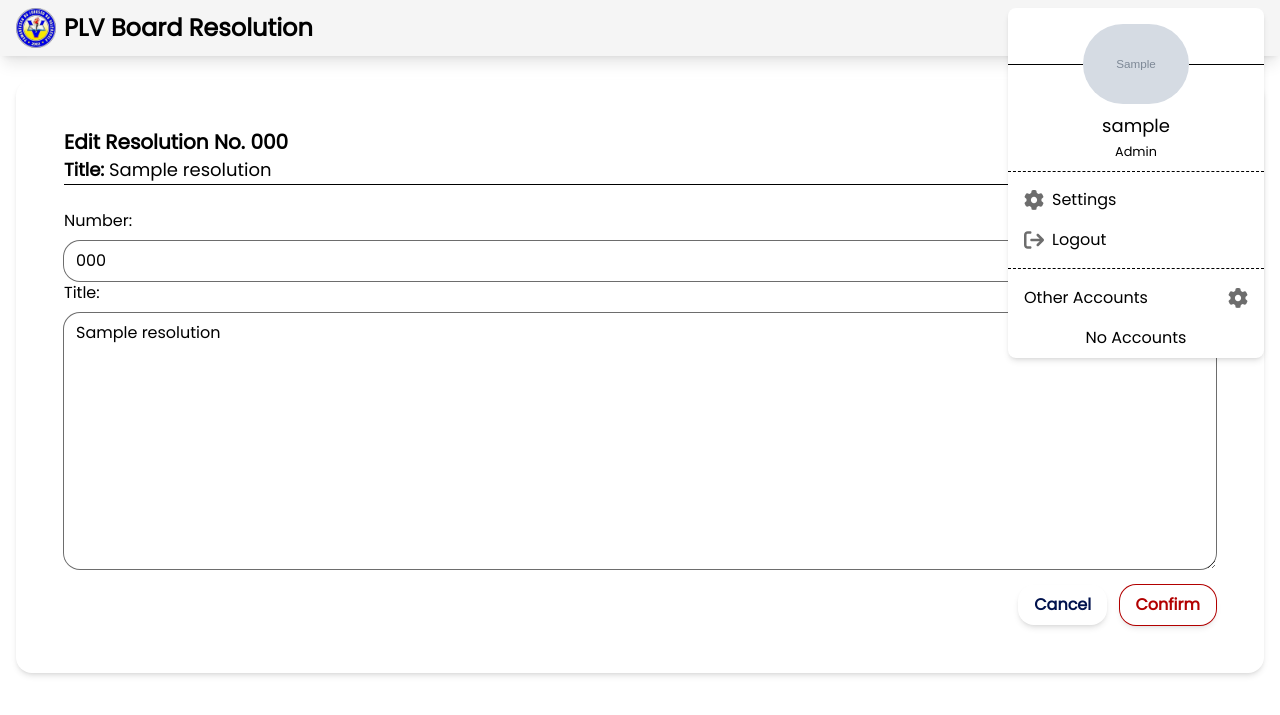
After one commit to christiankyle-ching/board_resolution_is, a Django app: page /resolution/1/edit/ in a window 1280 px wide, after a click that opens the changed part. The commit adds this page. Shown: the top 715 px of the page. Run offline with Django 4.2, Linux system fonts and the light colour scheme; a user stored in the database is signed in; tables that the repository leaves empty hold one stand-in row (values such as "Sample post"); grey boxes marked "Sample" are stand-in pictures; some libraries are stand-ins or nearby versions.

Commit message:
Add: Resolution Edit Page, Admin: User Edit Page

```diff
--- a/resolutions/templates/resolutions/certificate_detail.html
+++ b/resolutions/templates/resolutions/certificate_detail.html
@@ -57,14 +57,19 @@
 
         <div class="fixed bottom-6 right-6">
             <div class="flex flex-col gap-2">
+
+                {% if user.has_export_permissions %}
                 <a href="" class="button-primary">
                     <img src="{% static 'users/img/export.png' %}" alt="Edit" class="icon-sm">
                     <span>Export to PDF</span>
                 </a>
+                {% endif %}
+
                 <a href="{% url 'resolutions:cert_edit' certificate.pk %}" class="button">
                     <img src="{% static 'users/img/edit.png' %}" alt="Edit" class="icon-sm">
                     <span>Edit File</span>
                 </a>
+
                 <a href="{% url 'resolutions:cert_delete' certificate.pk %}" class="button-danger">
                     <img src="{% static 'users/img/trash.png' %}" alt="Delete" class="icon-sm">
                     <span>Delete File</span>
--- a/resolutions/templates/resolutions/index.html
+++ b/resolutions/templates/resolutions/index.html
@@ -40,7 +40,7 @@
                     </a>
 
                     <!-- Edit -->
-                    <a href="{% url 'resolutions:cert_edit' res.certificate.pk %}" class="button">
+                    <a href="{% url 'resolutions:res_edit' res.pk %}" class="button">
                         <img src="{% static 'users/img/edit.png' %}" alt="Edit" class="icon-sm">
                     </a>
 
--- /dev/null
+++ b/resolutions/templates/resolutions/resolution_edit.html
@@ -0,0 +1,27 @@
+{% extends 'base.html' %}
+
+{% load static %}
+
+{% block content %}
+
+<div class="card p-12">
+    <h4>Edit Resolution No. {{ resolution.number }}</h4>
+    <h5>
+        <b>Title:</b>
+        {{ resolution.title }}
+    </h5>
+    <hr>
+
+    <form method="POST" class="">
+        {% csrf_token %}
+
+        {{ form.as_p }}
+
+        <div class="text-right pt-4">
+            <button type="button" onclick="history.back()" class="button-transparent-primary">Cancel</button>
+            <button type="submit" class="button-danger ml-2">Confirm</button>
+        </div>
+    </form>
+</div>
+
+{% endblock %}
--- a/resolutions/urls.py
+++ b/resolutions/urls.py
@@ -17,6 +17,12 @@ urlpatterns = [
          views.CertificateDeleteView.as_view(), name='cert_delete'),
 
     # Resolution Views
+    path('resolution/<int:pk>/edit/',
+         views.ResolutionEditView.as_view(), name='res_edit'),
     path('resolution/<int:pk>/delete/',
          views.ResolutionDeleteView.as_view(), name='res_delete'),
+
+    # Certificate Image Views
+    path('certificate-image/<int:pk>/delete/',
+         views.CertificateImageDeleteView.as_view(), name='cert_image_delete'),
 ]
--- a/resolutions/views.py
+++ b/resolutions/views.py
@@ -32,52 +32,54 @@ class CertificateFormView(LoginRequiredMixin, View):
         })
 
     def post(self, request, pk=None):
-        # Get Form Values
-        date_approved = request.POST.get('date_approved')
-        res_nums = request.POST.getlist('resolution_numbers')
-        res_titles = request.POST.getlist('resolution_titles')
+        try:
+            # Get Form Values
+            date_approved = request.POST.get('date_approved')
+            res_nums = request.POST.getlist('resolution_numbers')
+            res_titles = request.POST.getlist('resolution_titles')
 
-        # Get existing cert, else create a new one
-        cert = None
-        if pk is not None:
-            cert = get_object_or_404(Certificate, pk=pk)
-        else:
-            cert = Certificate()
-            cert.added_by = request.user
+            # Get existing cert, else create a new one
+            cert = None
+            if pk is not None:
+                cert = get_object_or_404(Certificate, pk=pk)
+            else:
+                cert = Certificate()
+                cert.added_by = request.user
 
-        # Update other fields
-        cert.date_approved = dateparse.parse_date(date_approved)
+            # Update other fields
+            cert.date_approved = dateparse.parse_date(date_approved)
 
-        cert_images = []
-        resolutions = []
+            cert_images = []
+            resolutions = []
 
-        # Add New Resolutions
-        for num, title in zip(res_nums, res_titles):
-            num_stripped = num.strip()
-            title_stripped = title.strip()
-            if num_stripped != "" and title_stripped != "":
-                res = Resolution(number=num_stripped,
-                                 title=title_stripped, certificate=cert)
-                resolutions.append(res)
+            # Add New Resolutions
+            for num, title in zip(res_nums, res_titles):
+                num_stripped = num.strip()
+                title_stripped = title.strip()
+                if num_stripped != "" and title_stripped != "":
+                    res = Resolution(number=num_stripped,
+                                     title=title_stripped, certificate=cert)
+                    resolutions.append(res)
 
-        # Add New Files
-        for f in request.FILES.getlist('images'):
-            cert_image = CertificateImage(
-                image=compress_image(f), certificate=cert)
-            cert_images.append(cert_image)
+            # Add New Files
+            for f in request.FILES.getlist('images'):
+                cert_image = CertificateImage(
+                    image=compress_image(f), certificate=cert)
+                cert_images.append(cert_image)
 
-        with transaction.atomic():
-            cert.save()
-            for r in resolutions:
-                r.save()
-            for ci in cert_images:
-                ci.save()
+            with transaction.atomic():
+                cert.save()
+                for r in resolutions:
+                    r.save()
+                for ci in cert_images:
+                    ci.save()
 
-        return redirect('resolutions:cert_detail', pk=cert.pk)
-
-        return render(request, 'resolutions/certificate_form.html', {
-            'certificate': cert,
-        })
+            return redirect('resolutions:cert_detail', pk=cert.pk)
+        except Exception as e:
+            print(e)
+            return render(request, 'resolutions/certificate_form.html', {
+                'certificate': cert,
+            })
 
 
 class CertificateDetailView(LoginRequiredMixin, View):
@@ -98,16 +100,36 @@ class CertificateDeleteView(LoginRequiredMixin, generic.DeleteView):
     success_url = reverse_lazy("resolutions:index")
 
 
+# -------------------- Resolution Views --------------------
 class ResolutionDeleteView(LoginRequiredMixin, generic.DeleteView):
     model = Resolution
     template_name = "resolutions/resolution_delete.html"
 
     def get_success_url(self):
-        url = self.get_object().get_certificate_absolute_url()
-        return url
+        return self.get_object().get_absolute_url()
 
     def get_context_data(self, **kwargs):
         context = super().get_context_data(**kwargs)
         context['is_last_resolution'] = self.get_object(
         ).certificate.resolutions.count() <= 1
         return context
+
+
+class ResolutionEditView(LoginRequiredMixin, generic.UpdateView):
+    model = Resolution
+    template_name = 'resolutions/resolution_edit.html'
+    fields = ['number', 'title']
+
+    def get_success_url(self):
+        return self.get_object().get_absolute_url()
+
+# -------------------- Image Views --------------------
+
+
+class CertificateImageDeleteView(LoginRequiredMixin, generic.DeleteView):
+    model = CertificateImage
+    template_name = "resolutions/certificate_image_delete.html"
+    context_object_name = 'certificate_image'
+
+    def get_success_url(self):
+        return self.get_object().get_absolute_url()
--- a/theme/static/css/dist/styles.css
+++ b/theme/static/css/dist/styles.css
@@ -2084,7 +2088,7 @@ textarea[data-filename-preview] {
   visibility: visible !important;
 }
 
-.menu > .menuItem{
+.menuItem{
   display: flex;
   flex-direction: row;
   align-items: center;
@@ -2094,7 +2098,7 @@ textarea[data-filename-preview] {
   padding-bottom: 0.5rem;
 }
 
-.menu > .menuItem > :not(:first-child){
+.menuItem > :not(:first-child){
   margin-left: 0.5rem;
 }
 
--- a/theme/static_src/src/styles.css
+++ b/theme/static_src/src/styles.css
@@ -309,11 +309,11 @@ textarea[data-filename-preview] {
   @apply visible !important;
 }
 
-.menu > .menuItem {
+.menuItem {
   @apply flex flex-row items-center px-4 py-2;
 }
 
-.menu > .menuItem > :not(:first-child) {
+.menuItem > :not(:first-child) {
   @apply ml-2;
 }
 
--- a/theme/templates/base.html
+++ b/theme/templates/base.html
@@ -73,25 +73,25 @@
 
               <hr class="border-dashed my-2">
 
-              <a href="{% url 'users:admin:manage' %}" class="menuItem justify-between">
+              <a href="{% url 'users:admin:manage' %}">
+                <div class="flex menuItem justify-between">
                   <h6>Other Accounts</h6>
                   <button class="button-image button-rounded">
                     <img src="{% static 'users/img/settings.svg' %}" alt="" class="icon-sm">
                   </button>
-              </a>
+                </div>
 
-              {% if other_accounts %}
                 {% for u in other_accounts %}
                 <div class="menuItem">
                   <img src="{{ u.profile.avatar_url }}" class="avatar-sm">
                   <p class="ml-2">{{ u.username }}</p>
                 </div>
+                {% empty %}
+                <p class="p-2 text-center">No Accounts</p>
                 {% endfor %}
-              {% else %}
-              <p class="p-2 text-center">No Accounts</p>
-              {% endif %}
 
                 {% endif %}
+              </a>
             </div>
           </div>
         </div>
--- a/users/templates/users/admin/users_manage.html
+++ b/users/templates/users/admin/users_manage.html
@@ -43,9 +43,9 @@
                 </td>
                 <td>
                     <div class="my-2">
-                        <a href="{% url 'users:admin:user_change_password' u.id %}" class="button button-sm m-1">
+                        <a href="{% url 'users:admin:user_edit' u.id %}" class="button button-sm m-1">
                             <img src="{% static 'users/img/edit.png' %}" alt="" class="icon-sm">
-                            <span>Change Password</span>
+                            <span>Edit</span>
                         </a>
                         <br>
                         <a href="{% url 'users:admin:user_delete' u.id %}" class="button-danger button-sm m-1">
@@ -55,7 +55,6 @@
                     </div>
                 </td>
             </tr>
-
             {% endfor %}
         </tbody>
 
--- a/users/urls.py
+++ b/users/urls.py
@@ -9,6 +9,7 @@ app_name = "users"
 admin_urlpatterns = ([
     path('manage/', views.AdminManageView.as_view(), name='manage'),
     path('create/', views.AdminUserCreateView.as_view(), name='user_create'),
+    path('<int:pk>/edit/', views.AdminUserEditView.as_view(), name='user_edit'),
     path('<int:pk>/delete/', views.AdminUserDeleteView.as_view(), name='user_delete'),
     path('<int:pk>/change_password/', views.AdminUserChangePasswordView.as_view(),
          name='user_change_password'),
```
Also changed, not shown: other parts of theme/static/css/dist/styles.css (+39 -35 lines), resolutions/models.py (+8 -4 lines), resolutions/templates/resolutions/certificate_form.html (+6 -8 lines), resolutions/templates/resolutions/certificate_image_delete.html (added, +28 -0 lines), users/templates/users/admin/user_edit.html (added, +40 -0 lines), users/views.py (+8 -1 lines). Lines whose indentation alone changed are shown as unchanged.
